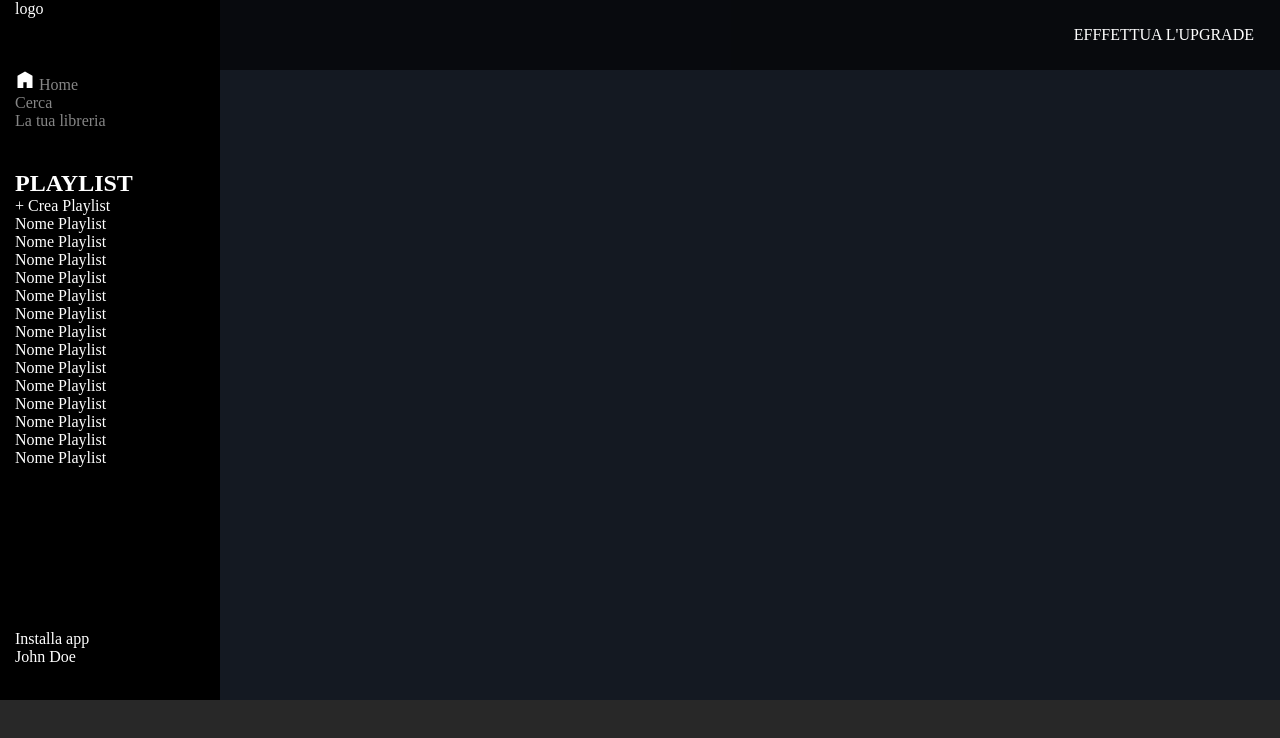
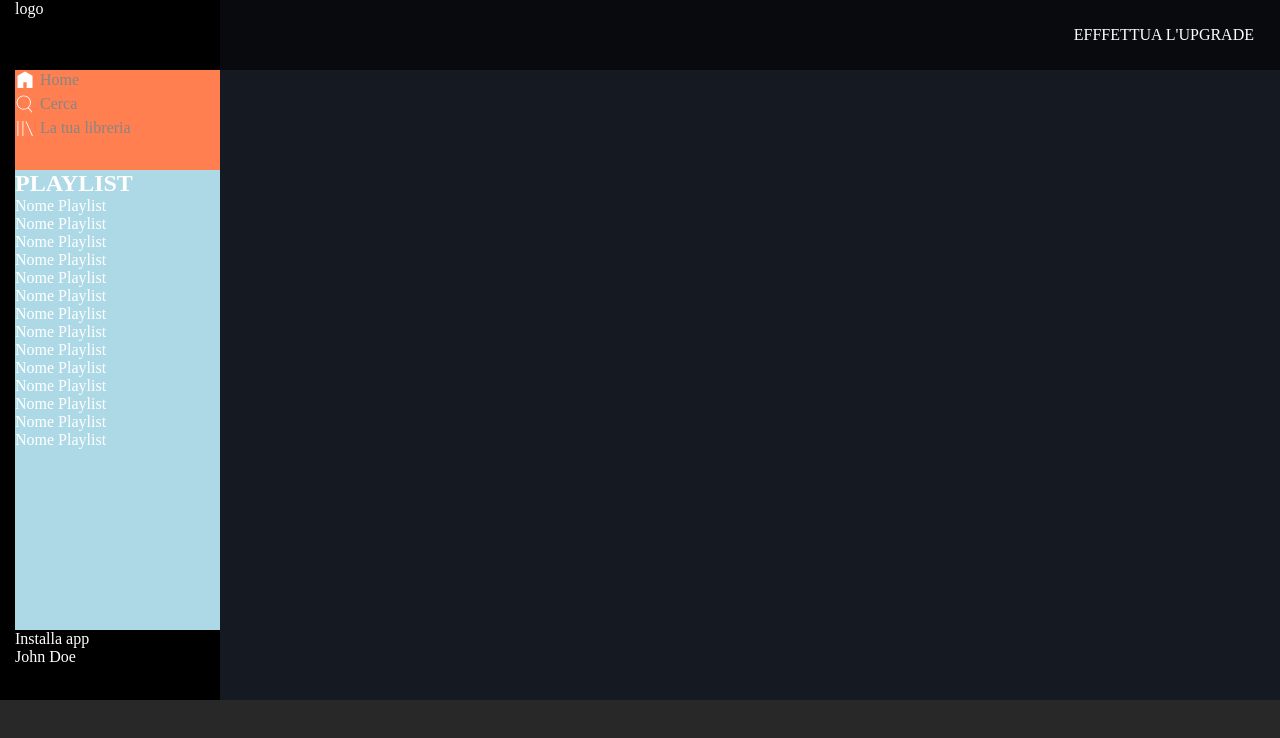
Before and after one commit to Mithrandir7z/html-css-spotifyweb, a plain HTML site: page index.html in a window 1280 px wide. Drawn offline with Linux system fonts and the light colour scheme.

Commit message:
inserimento immagini

```diff
--- a/css/style.css
+++ b/css/style.css
@@ -12,6 +12,16 @@
 
 img {
     width: 100%;
+}
+
+.center {
+    text-align: center;
+}
+
+.clearfix::after {
+    content: "";
+    clear: both;
+    display: table;
 }
 
 /*FINE COMMON*/
@@ -45,7 +55,8 @@ nav {
 /*inizio main links navigation*/
 .main-links {
     height: 100px;
-    background-color: black;
+    /*TEST*/
+    background-color: coral;
 }
 
 .main-links ul {
@@ -62,6 +73,15 @@ nav {
     height: auto;
 }
 
+.many_links_left {
+    float: left;
+}
+
+.many_links_right {
+    float: left;
+    line-height: 20px;
+    padding-left: 5px;
+}
 
 /*fine main links navigation*/
 
@@ -75,7 +95,8 @@ nav a {
 .playlist-container {
     height: calc( 100% - 240px);
     min-height: 100px;
-    background-color: black;
+    /*TEST*/
+    background-color: lightblue;
     overflow-y: auto;
 }
 /*fine playlist*/
--- a/index.html
+++ b/index.html
@@ -22,19 +22,52 @@
 
                 <div class="main-links">
                     <ul>
-                        <li><a href="">
-                            <img src="img/home.svg" alt="home-icon" class="img-responsive-custom">
-                            <span>Home</span>
-                            </a></li>
-                        <li><a href="">Cerca</a></li>
-                        <li><a href="">La tua libreria</a></li>
+                        <li>
+                            <div class="container_many-links clearfix">
+                                <div class="many_links_left">
+                                    <a href=""><img src="img/home.svg" alt="home-icon" class="img-responsive-custom"></a>
+                                </div>
+
+                                <div class="many_links_right">
+                                    <a href="">Home</a>
+                                </div>
+                            </div>
+                        </li>
+
+                        <li>
+                            <div class="container_many-links clearfix">
+                                <div class="many_links_left">
+                                    <a href=""><img src="img/search.svg" alt="home-icon" class="img-responsive-custom"></a>
+                                </div>
+
+                                <div class="many_links_right">
+                                    <a href="">Cerca</a>
+                                </div>
+                            </div>
+                        </li>
+
+                        <li>
+                            <div class="container_many-links clearfix">
+                                <div class="many_links_left">
+                                    <a href=""><img src="img/libreria.svg" alt="home-icon" class="img-responsive-custom"></a>
+                                </div>
+
+                                <div class="many_links_right">
+                                    <a href="">La tua libreria</a>
+                                </div>
+                            </div>
+                        </li>
                     </ul>
                 </div>
 
                 <div class="playlist-container">
                     <div class="crea-playlist">
                         <h2>PLAYLIST</h2>
-                        + Crea Playlist
+
+                        <div class="playlist-icon">
+
+                        </div>
+
                     </div>
 
                     <div class="wrapper-list">
```
